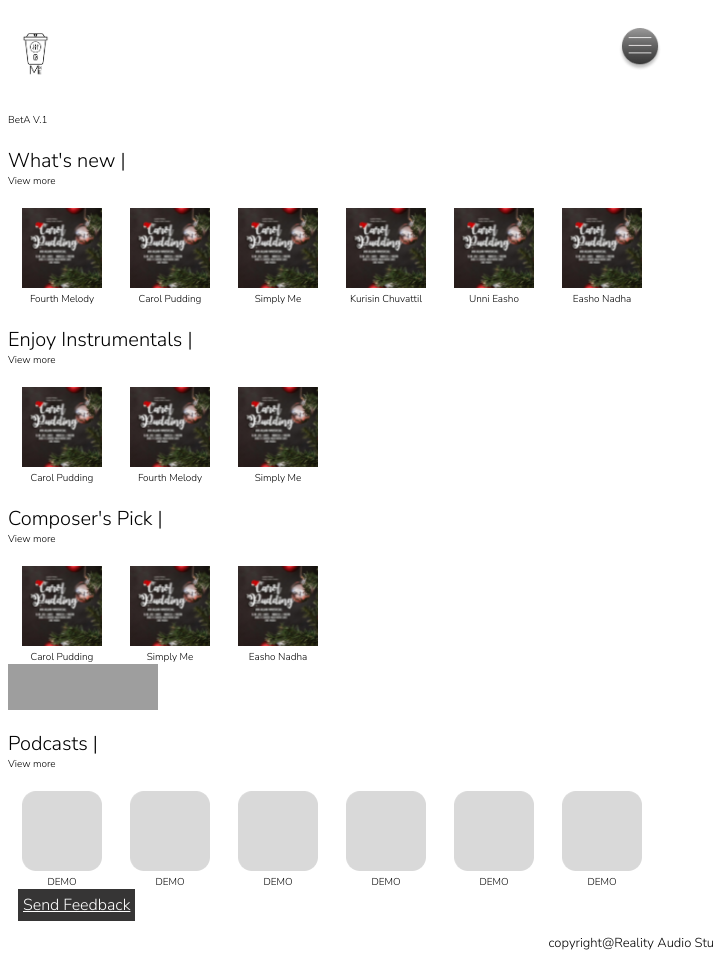
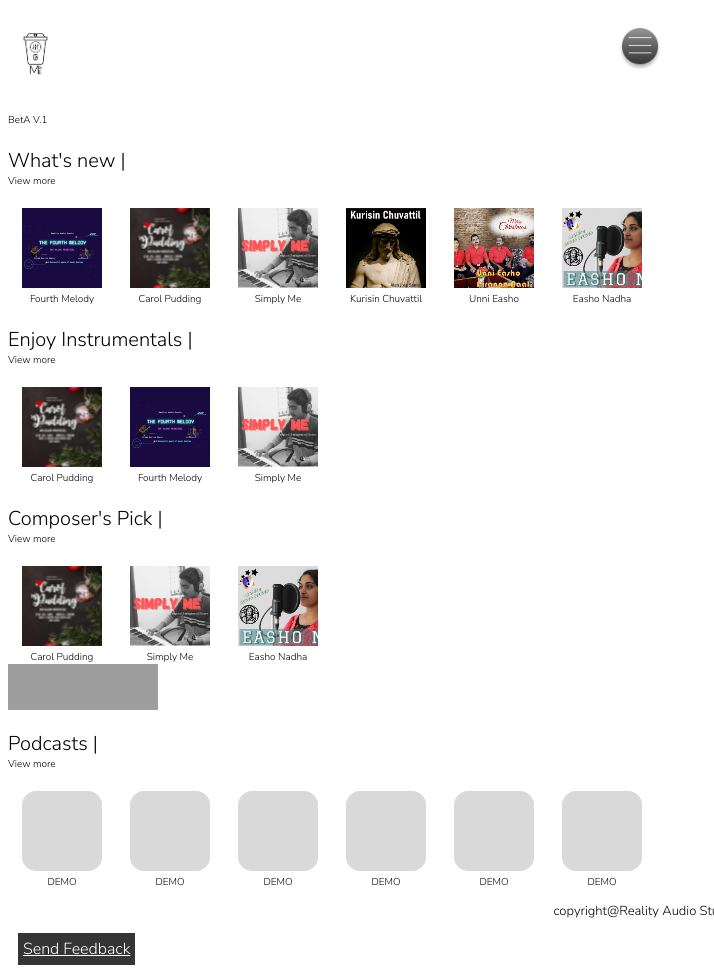
Before and after one commit to realityaudiostudio/realityaudiostudio.github.io, a plain HTML site: page index.html in a window 1280 px wide. Shown: the whole page, without its empty margins (0-714 px from the left). Drawn offline with nearby package versions, Linux system fonts and the light colour scheme; grey boxes are pictures that could not be loaded.

Commit message:
Update index.html

```diff
--- a/index.html
+++ b/index.html
@@ -299,26 +299,26 @@ hr.solid {
       <p class="subh">What's new | </br><a href="release.html" style="font-size: 10px;text-align: left;">View more</a></p>
 
       <div class="scrollmenu">
-		<div class="card"><a href="https://realityaudiostudio.github.io/mixme2/sng2.html"><img src="img/cp.png" alt="Trulli" class="deti"></a></br>Fourth Melody</div>
+		<div class="card"><a href="https://realityaudiostudio.github.io/mixme2/sng2.html"><img src="img/fm.png" alt="Trulli" class="deti"></a></br>Fourth Melody</div>
 	      <div class="card"><a href="https://realityaudiostudio.github.io/mixme2/sng1.html"><img src="img/cp.png" alt="Trulli" class="deti"></a></br>Carol Pudding</div>
-	      <div class="card"><a href="https://realityaudiostudio.github.io/mixme2/sng3.html"><img src="img/cp.png" alt="Trulli" class="deti"></a></br>Simply Me</div>
-	      <div class="card"><a href="https://realityaudiostudio.github.io/mixme2/sng5.html"><img src="img/cp.png" alt="Trulli" class="deti"></a></br>Kurisin Chuvattil</div>
-<div class="card"><a href="https://realityaudiostudio.github.io/mixme2/sng4.html"><img src="img/cp.png" alt="Trulli" class="deti"></a></br>Unni Easho</div>
-<div class="card"><a href="https://realityaudiostudio.github.io/mixme2/sng7.html"><img src="img/cp.png" alt="Trulli" class="deti"></a></br>Easho Nadha</div>
+	      <div class="card"><a href="https://realityaudiostudio.github.io/mixme2/sng3.html"><img src="img/smt.png" alt="Trulli" class="deti"></a></br>Simply Me</div>
+	      <div class="card"><a href="https://realityaudiostudio.github.io/mixme2/sng5.html"><img src="img/kct.png" alt="Trulli" class="deti"></a></br>Kurisin Chuvattil</div>
+<div class="card"><a href="https://realityaudiostudio.github.io/mixme2/sng4.html"><img src="img/uepnt.png" alt="Trulli" class="deti"></a></br>Unni Easho</div>
+<div class="card"><a href="https://realityaudiostudio.github.io/mixme2/sng7.html"><img src="img/ent.png" alt="Trulli" class="deti"></a></br>Easho Nadha</div>
 	</div>
         <p class="subh">Enjoy Instrumentals |</br><a href="release.html" style="font-size: 10px;text-align: left;">View more</a></p>
 
         <div class="scrollmenu">
 		<div class="card"><a href="https://realityaudiostudio.github.io/mixme2/sng1.html"><img src="img/cp.png" alt="Trulli" class="deti"></a></br>Carol Pudding</div>
-		<div class="card"><a href="https://realityaudiostudio.github.io/mixme2/sng2.html"><img src="img/cp.png" alt="Trulli" class="deti"></a></br>Fourth Melody</div>
-	      <div class="card"><a href="https://realityaudiostudio.github.io/mixme2/sng3.html"><img src="img/cp.png" alt="Trulli" class="deti"></a></br>Simply Me</div>
+		<div class="card"><a href="https://realityaudiostudio.github.io/mixme2/sng2.html"><img src="img/fm.png" alt="Trulli" class="deti"></a></br>Fourth Melody</div>
+	      <div class="card"><a href="https://realityaudiostudio.github.io/mixme2/sng3.html"><img src="img/smt.png" alt="Trulli" class="deti"></a></br>Simply Me</div>
 	</div>
             <p class="subh">Composer's Pick | </br><a href="art.html" style="font-size: 10px;text-align: left;">View more</a></p>
 
         <div class="scrollmenu">
 		<div class="card"><a href="https://realityaudiostudio.github.io/mixme2/sng1.html"><img src="img/cp.png" alt="Trulli" class="deti"></a></br>Carol Pudding</div>
-	      <div class="card"><a href="https://realityaudiostudio.github.io/mixme2/sng3.html"><img src="img/cp.png" alt="Trulli" class="deti"></a></br>Simply Me</div>
-<div class="card"><a href="https://realityaudiostudio.github.io/mixme2/sng7.html"><img src="img/cp.png" alt="Trulli" class="deti"></a></br>Easho Nadha</div>
+	      <div class="card"><a href="https://realityaudiostudio.github.io/mixme2/sng3.html"><img src="img/smt.png" alt="Trulli" class="deti"></a></br>Simply Me</div>
+<div class="card"><a href="https://realityaudiostudio.github.io/mixme2/sng7.html"><img src="img/ent.png" alt="Trulli" class="deti"></a></br>Easho Nadha</div>
 	</div>
   <iframe src="https://www.facebook.com/plugins/like.php?href=https%3A%2F%2Frealityaudiostudio.github.io&width=150&layout=button_count&action=like&size=small&share=true&height=46&appId" width="150" height="46" style="border:none;overflow:hidden" scrolling="no" frameborder="0" allowfullscreen="true" allow="autoplay; clipboard-write; encrypted-media; picture-in-picture; web-share"></iframe>
 <p class="subh">Podcasts  | </br><a href="release.html" style="font-size: 10px;text-align: left;">View more</a></p>
@@ -331,8 +331,9 @@ hr.solid {
 <div class="card"><a href="#"><img src="img/Rectangle 2.png" alt="Trulli" class="deti"></a></br>DEMO</div>
 <div class="card"><a href="#"><img src="img/Rectangle 2.png" alt="Trulli" class="deti"></a></br>DEMO</div>
 	</div>
-            <div style="padding-left:10px;"><div class="get"><a href="https://docs.google.com/forms/d/e/1FAIpQLSdqjMeTXlcEbkVK2h5ZqAqrdDTyi7ARH2mj9CBAup7i6okYvg/viewform?usp=sf_link">Send Feedback</a></div></div>
+            <div style="padding-left:10px;">
             <p class="detp" style="font-size:small; text-align: center;">copyright@Reality Audio Studio</p>
+<div class="get"><a href="https://docs.google.com/forms/d/e/1FAIpQLSdqjMeTXlcEbkVK2h5ZqAqrdDTyi7ARH2mj9CBAup7i6okYvg/viewform?usp=sf_link">Send Feedback</a></div></div>
 
 <script async src="https://pagead2.googlesyndication.com/pagead/js/adsbygoogle.js?client=ca-pub-3010195382608605"
      crossorigin="anonymous"></script>
```
